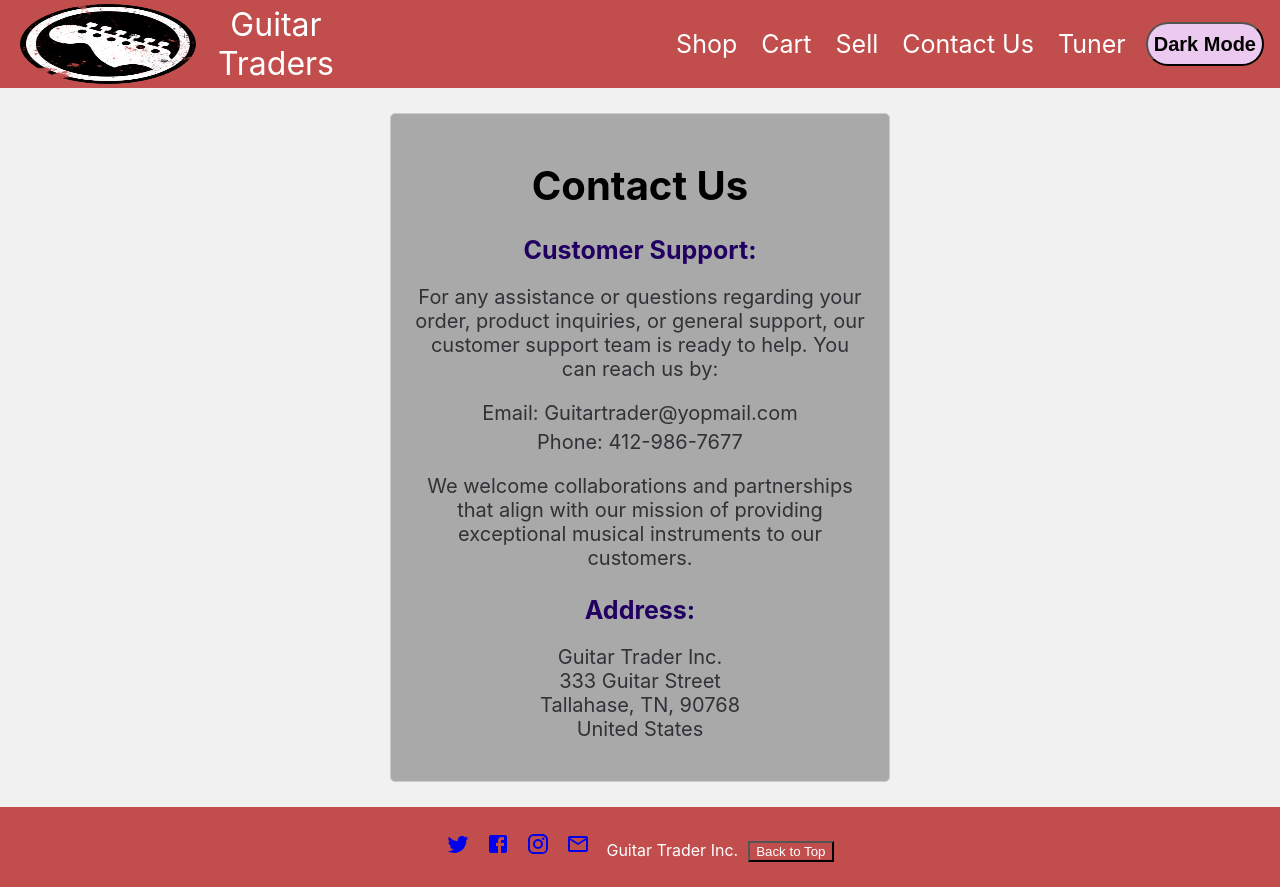
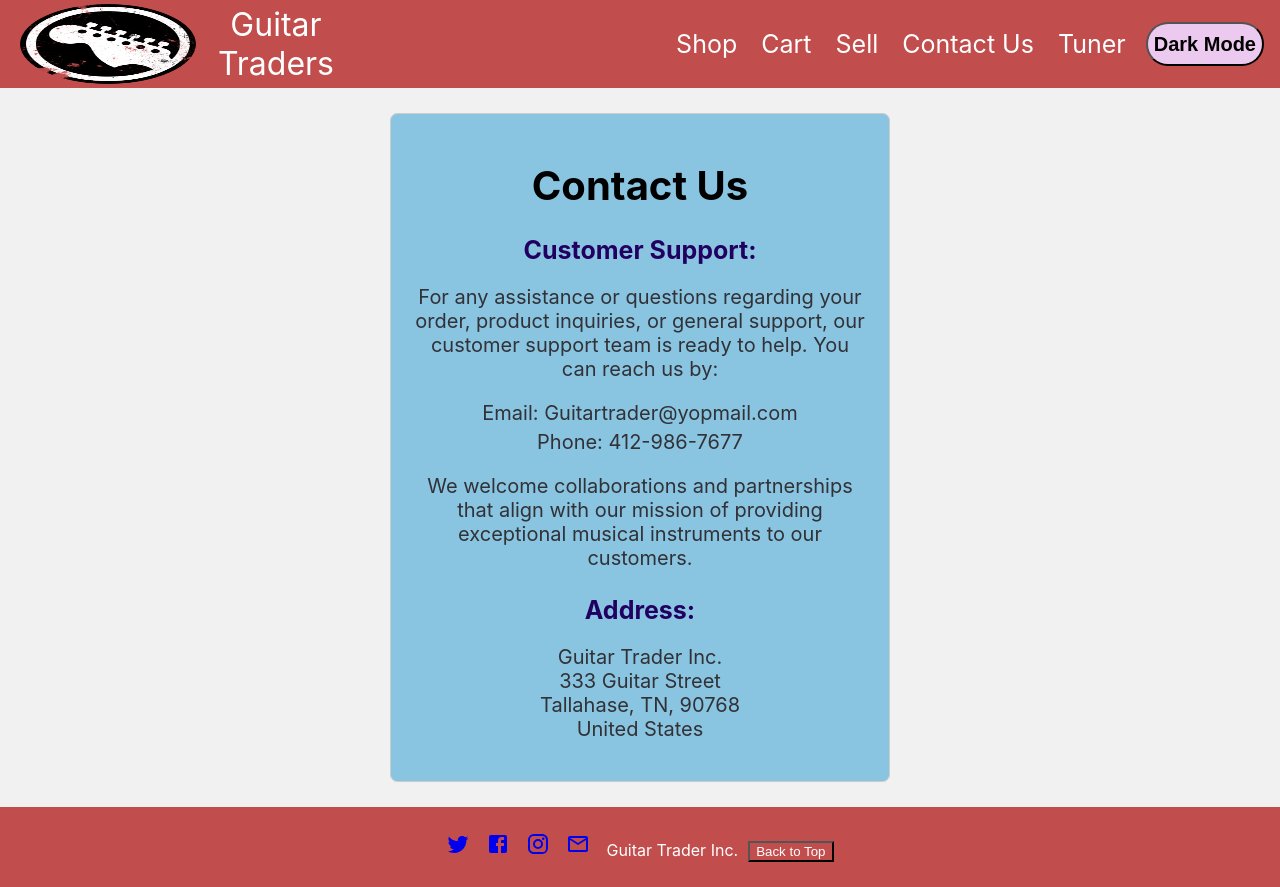
Before and after one commit to riverferguson/phase-2-project, a React (Create React App) app in the folder phase-2-project/: page /guitars/contact in a window 1280 px wide. Built offline with nearby package versions, Linux system fonts and the light colour scheme; data requests are answered from the project's data file.

Commit message:
style update for contact page

```diff
--- a/phase-2-project/src/components/Contact.css
+++ b/phase-2-project/src/components/Contact.css
@@ -1,8 +1,8 @@
 .contact-us {
-    background-color: darkgrey;
+    background-color: #89C4E1;
     padding: 20px;
     border: 1px solid #ccc;
-    border-radius: 5px;
+    border-radius: 7.5px;
     max-width: 500px;
     margin: 25px auto 25px;
     text-align: center;
```
